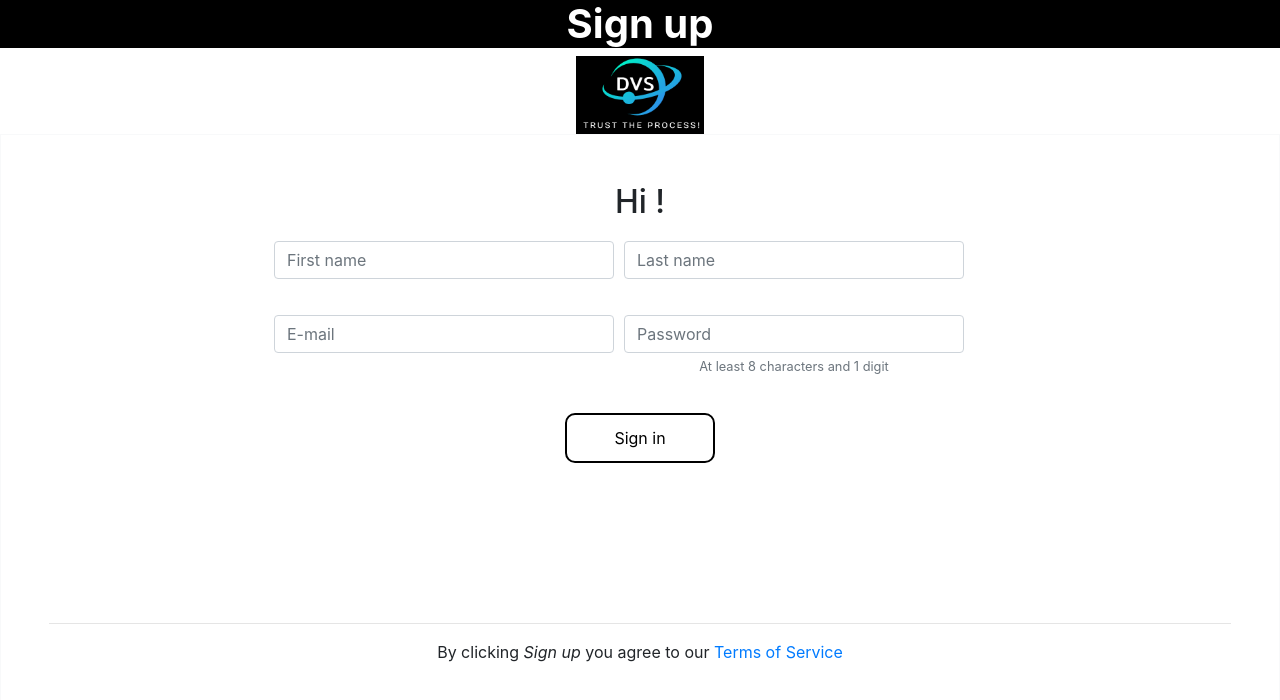
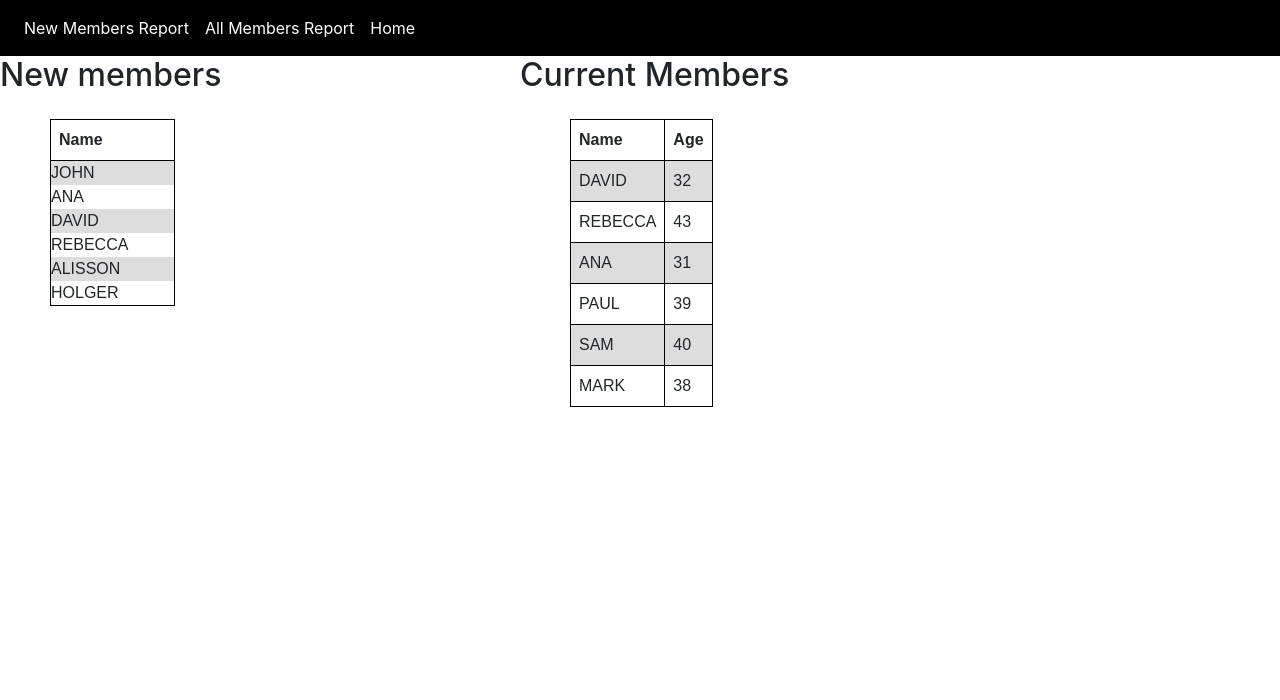
Before and after one commit to yhonny2805/dvs-angular-project-yhonnatan, an Angular app: page / in a window 1280 px wide. Shown: the top 700 px of the page. Built offline with nearby package versions, Linux system fonts and the light colour scheme.

Commit message:
my-fourth-version

```diff
--- a/src/app/app.component.html
+++ b/src/app/app.component.html
@@ -1,3 +1,7 @@
 <!--<app-userlogin></app-userlogin>-->
 
-<app-usersignup></app-usersignup>
+<!--<app-usersignup></app-usersignup>-->
+
+<app-userslist></app-userslist>
+
+<!--<app-dashboard></app-dashboard>-->
--- a/src/app/app.module.ts
+++ b/src/app/app.module.ts
@@ -6,13 +6,15 @@ import { AppComponent } from './app.component';
 import { UsersModule } from './users/users.module';
 
 import { BrowserAnimationsModule } from '@angular/platform-browser/animations';
+import { DashboardComponent } from './dashboard/dashboard.component';
 
 
 
 
 @NgModule({
   declarations: [
-    AppComponent
+    AppComponent,
+    DashboardComponent
   ],
   imports: [
     BrowserModule,
--- /dev/null
+++ b/src/app/dashboard/dashboard.component.html
@@ -0,0 +1,19 @@
+<!-- Grey with black text -->
+<div [ngStyle]="navigationStyle">
+    <nav class="navbar navbar-expand-sm">
+        <ul class="navbar-nav">
+            <li class="">
+                <a span [ngStyle]="{color:colorStyle}" class="nav-link" href="">Active</a>
+            </li>
+            <li class="">
+                <a span [ngStyle]="{color:colorStyle}" class="nav-link" href="">Link</a>
+            </li>
+            <li class="">
+                <a span [ngStyle]="{color:colorStyle}" class="nav-link" href="">Link</a>
+            </li>
+            <li>
+                <a span [ngStyle]="{color:colorStyle}" class="nav-link" href="">Time</a>
+            </li>
+        </ul>
+    </nav>
+</div>
--- /dev/null
+++ b/src/app/dashboard/dashboard.component.ts
@@ -0,0 +1,28 @@
+import { Component, OnInit } from '@angular/core';
+
+@Component({
+  selector: 'app-dashboard',
+  templateUrl: './dashboard.component.html',
+  styleUrls: ['./dashboard.component.css']
+})
+export class DashboardComponent implements OnInit {
+
+  navigationStyle: {
+    color: string,
+    'background-color': string
+  }
+
+  colorStyle: string;
+  constructor() { }
+
+  ngOnInit(): void {
+
+    this.navigationStyle = {
+      'background-color': 'black',
+      color: 'white',
+
+    }
+    this.colorStyle = 'white'
+  }
+
+}
--- a/src/app/users/users.module.ts
+++ b/src/app/users/users.module.ts
@@ -22,6 +22,7 @@ import { UserforgotpasswordComponent } from './userforgotpassword/userforgotpass
   exports: [
     UserloginComponent,
     UsersignupComponent,
+    UserslistComponent
   ]
 
 })
--- a/src/app/users/userslist/userslist.component.css
+++ b/src/app/users/userslist/userslist.component.css
@@ -0,0 +1,32 @@
+.table {
+    margin-top: 25px;
+    margin-left: 50px;
+    font-family: arial, sans-serif;
+    width: 25%;
+    border: 1px solid black;
+
+}
+
+
+  td, th {
+    border: 1px solid black;
+    text-align: left;
+    padding: 8px;
+  }
+
+  tr:nth-child(even) {
+    background-color: #dddddd;
+  }
+
+  .flex-container {
+    display: flex;
+}
+
+
+.float-child {
+    float: left;
+    width: 500px;
+    margin-right: 20px;
+
+
+}
--- a/src/app/users/userslist/userslist.component.html
+++ b/src/app/users/userslist/userslist.component.html
@@ -1 +1,47 @@
-<p>userslist works!</p>
+<div [ngStyle]="navigationStyle">
+    <nav class="navbar navbar-expand-sm">
+        <ul class="navbar-nav">
+            <li class="">
+                <a span [ngStyle]="{color:colorStyle}" class="nav-link" href="">New Members Report</a>
+            </li>
+            <li class="">
+                <a span [ngStyle]="{color:colorStyle}" class="nav-link" href=""> All Members Report</a>
+            </li>
+            <li class="">
+                <a span [ngStyle]="{color:colorStyle}" class="nav-link" href="">Home</a>
+            </li>
+        </ul>
+    </nav>
+</div>
+
+<div class="flex-container">
+    <div class="float-child">
+        <h2>New members</h2>
+        <table class="table">
+            <tr>
+                <th>Name</th>
+            </tr>
+            <Tr *ngFor='let personName of personNames'>
+                {{personName}}
+            </Tr>
+
+        </table>
+    </div>
+    <br>
+
+    <div class="float-child">
+        <h2>Current Members</h2>
+        <table class="table">
+            <tr>
+                <th>Name</th>
+                <th>Age</th>
+            </tr>
+
+            <tr *ngFor='let user of currentMembers'>
+                <td *ngIf='user.age > 30'>{{ user.name }}</td>
+                <td *ngIf='user.age > 30'>{{ user.age }}</td>
+
+            </tr>
+        </table>
+    </div>
+</div>
--- a/src/app/users/userslist/userslist.component.ts
+++ b/src/app/users/userslist/userslist.component.ts
@@ -6,10 +6,74 @@ import { Component, OnInit } from '@angular/core';
   styleUrls: ['./userslist.component.css']
 })
 export class UserslistComponent implements OnInit {
+  navigationStyle: {
+    color: string,
+    'background-color': string
+  }
+
+  colorStyle: string;
+  personNames = ['JOHN', 'ANA', 'DAVID', 'REBECCA', 'ALISSON', 'HOLGER'];
+  currentMembers: any[] = [
+    {
+      "name": 'JOHN',
+      "age": 21
+    },
+    {
+      "name": 'ANA',
+      "age": 25
+    },
+    {
+      "name": 'DAVID',
+      "age": 32
+    },
+    {
+      "name": 'REBECCA',
+      "age": 43
+    },
+    {
+      "name": 'ALISSON',
+      "age": 27
+    },
+    {
+      "name": 'HOLGER',
+      "age": 28
+    },
+    {
+      "name": 'ANA',
+      "age": 31
+    },
+    {
+      "name": 'PAUL',
+      "age": 39
+    },
+    {
+      "name": 'SAM',
+      "age": 40
+    },
+    {
+      "name": 'CHRIS',
+      "age": 24
+    },
+    {
+      "name": 'SABINA',
+      "age": 30
+    },
+    {
+      "name": 'MARK',
+      "age": 38
+    }
+  ];
+
 
   constructor() { }
 
   ngOnInit(): void {
+    this.navigationStyle = {
+      'background-color': 'black',
+      color: 'white',
+
+    }
+    this.colorStyle = 'white'
   }
 
 }
```
Also changed, not shown: src/app/dashboard/dashboard.module.ts (added, +12 -0 lines), src/app/dashboard/dashboard.component.css (added), 1 other file (tests, documents, lock files or other folders).
